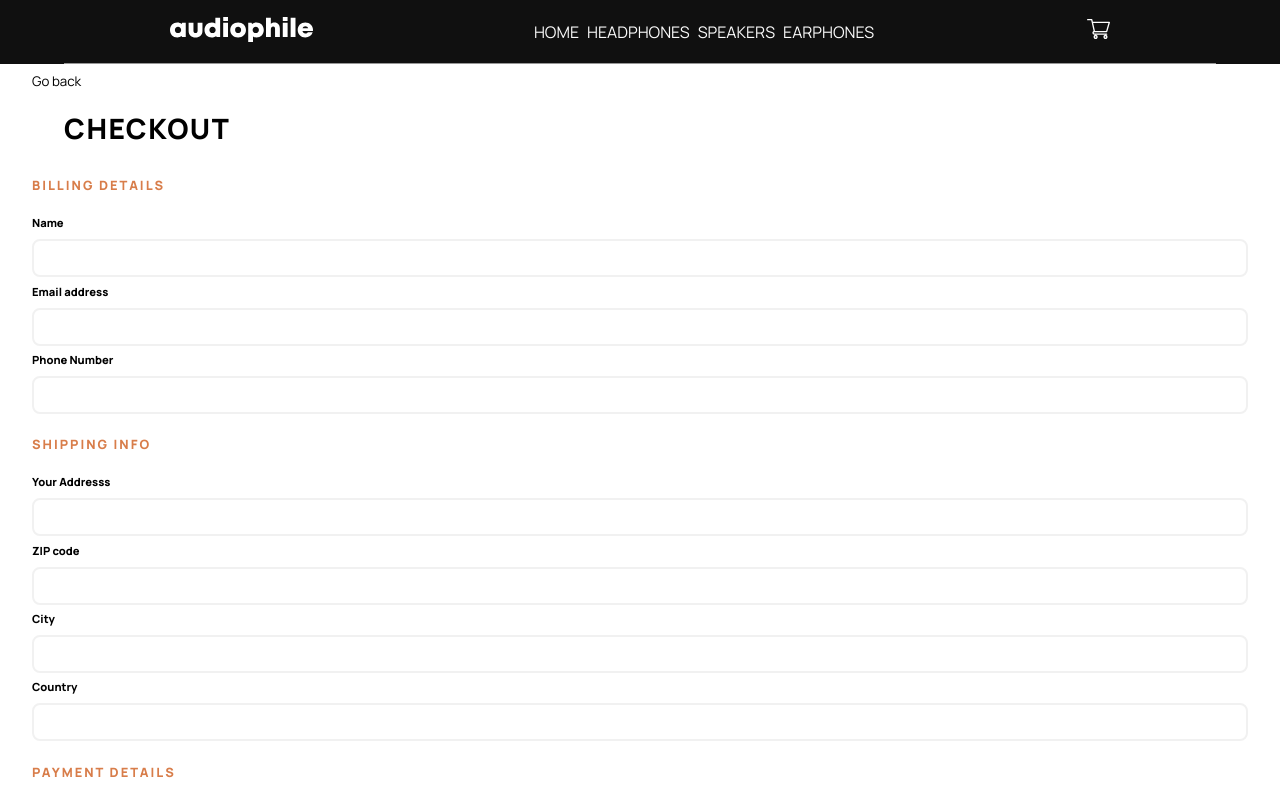
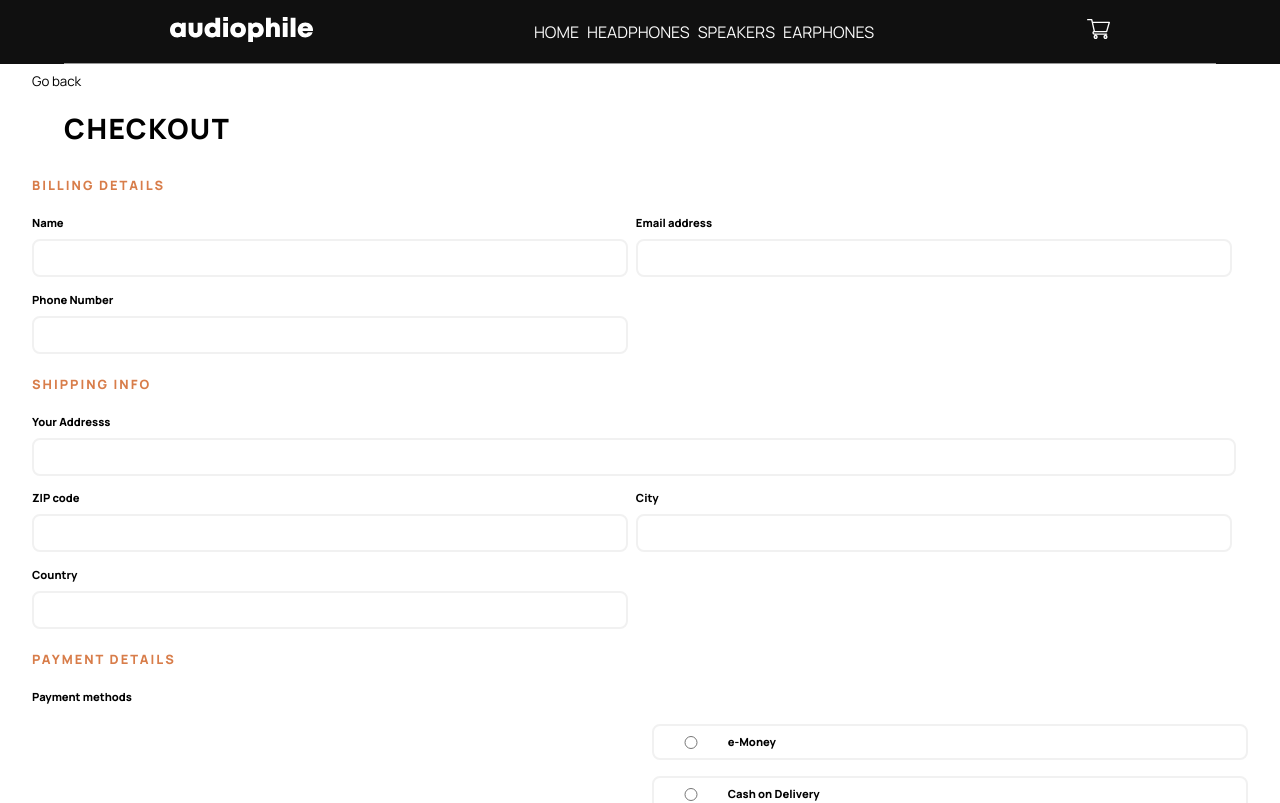
Before and after one commit to kelly1801/audiophile, a React (Create React App) app: page /checkout in a window 1280 px wide. Shown: the top 803 px of the page. Built offline with nearby package versions, Linux system fonts and the light colour scheme; no server answers; the database is empty.

Commit message:
add tablet view

```diff
--- a/src/pages/CheckoutPage.jsx
+++ b/src/pages/CheckoutPage.jsx
@@ -33,8 +33,9 @@ export const CheckoutPage = () => {
             <FormWrapper>
                 <h2>Checkout</h2>
           <Form>
+            <Heading>BILLING DETAILS</Heading>
             <FormSection>
-              <Heading>BILLING DETAILS</Heading>
+
               <Label>
                 Name
                 <Field name="name" />
@@ -48,8 +49,9 @@ export const CheckoutPage = () => {
                 <Field name="phoneNumber" />
               </Label>
             </FormSection>
-            <FormSection>
-              <Heading>SHIPPING INFO</Heading>
+            <Heading>SHIPPING INFO</Heading>
+            <FormSection address>
+
               <Label>
                 Your Addresss
                 <Field name="address" />
@@ -67,10 +69,13 @@ export const CheckoutPage = () => {
                 <Field name="country" />
               </Label>
             </FormSection>
-            <FormSection>
-              <Heading>PAYMENT DETAILS</Heading>
+            <Heading>PAYMENT DETAILS</Heading>
+            <FormSection methods>
+              <Label>
+                Payment methods
+              </Label>
+              <div role="group" aria-labelledby="paymentMethods">
 
-              <div role="group" aria-labelledby="paymentMethods">
                 <Label radio>
                   <Field type="radio" name="paymentMethod" value="emoney" />
                   e-Money
--- a/src/styles/FormStyles.js
+++ b/src/styles/FormStyles.js
@@ -15,6 +15,35 @@ export const FormSection = styled.div`
   display: flex;
   flex-direction: column;
   width: 100%;
+
+  @media(min-width: 765px) {
+
+    flex-wrap: wrap;
+    flex-direction: row;
+    gap: 0.5rem;
+
+    label {
+     width: 49%;
+    }
+    ${props => props.address && css`
+
+      label:first-child {
+        width: 99%;
+      }
+  `}
+
+    ${props => props.methods && css`
+
+div {
+
+display: flex;
+  flex-direction: column;
+  justify-content: center;
+  align-items: flex-end;
+  width: 100%;
+}
+  `}
+  }
 
 `;
 export const CheckoutSection = styled.div`
@@ -47,6 +76,9 @@ export const Label = styled.label`
     border-radius: 0.5rem;
     outline-color: var(--primary);
 
+    :hover {
+      border-color: var(--primary);
+    }
   }
 
   ${props => props.radio && css`
@@ -59,6 +91,9 @@ export const Label = styled.label`
     outline-color: var(--primary);
     margin: 0.5rem 0;
 
+    :hover {
+      border-color: var(--primary);
+    }
     input {
       width: 10%;
       accent-color: var(--primary);
```
